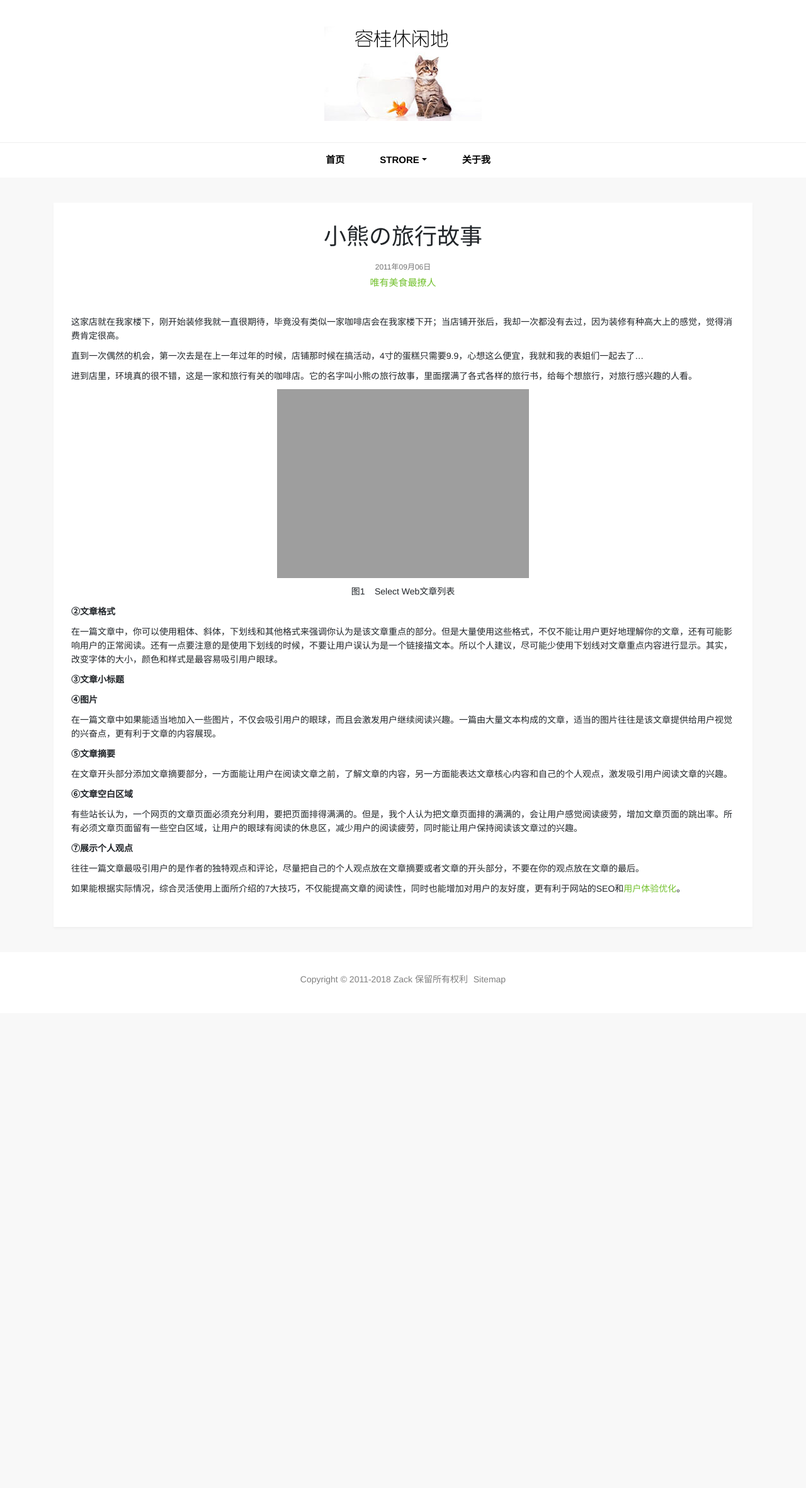
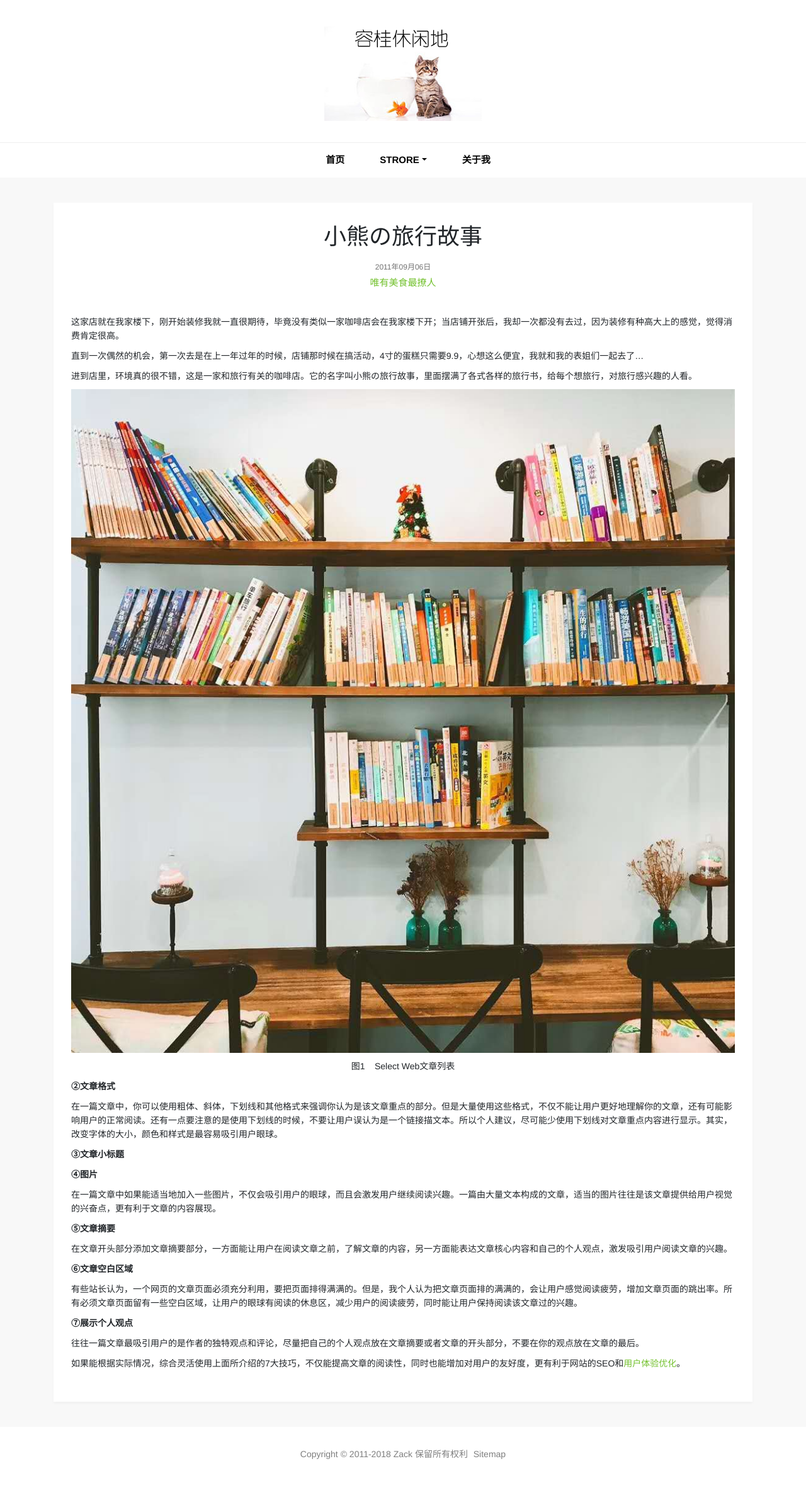
Before and after one commit to Couronnes/Couronnes.github.io, a Jekyll site: the page built from ueo/_posts/2011-09-06-web-read-skill.html, in a window 1280 px wide. Shown: the whole page at 63% size. Built offline with Jekyll 4.4.1, drawn with Linux system fonts in a browser that asks for light colours; before the commit the page ends 1609 px from its top, so only the background shows below that.

Commit message:
Update 2011-09-06-web-read-skill.html

```diff
--- a/ueo/_posts/2011-09-06-web-read-skill.html
+++ b/ueo/_posts/2011-09-06-web-read-skill.html
@@ -10,7 +10,7 @@
 <p>这家店就在我家楼下，刚开始装修我就一直很期待，毕竟没有类似一家咖啡店会在我家楼下开；当店铺开张后，我却一次都没有去过，因为装修有种高大上的感觉，觉得消费肯定很高。</p>
 <p>直到一次偶然的机会，第一次去是在上一年过年的时候，店铺那时候在搞活动，4寸的蛋糕只需要9.9，心想这么便宜，我就和我的表姐们一起去了…</p>
 <p>进到店里，环境真的很不错，这是一家和旅行有关的咖啡店。它的名字叫小熊の旅行故事，里面摆满了各式各样的旅行书，给每个想旅行，对旅行感兴趣的人看。</p>
-<p align="center"><img class="img-fluid" alt="Select Web文章列表" src="{{ site.url }}/images/ueo/web-read-skill-1.jpg"></p>
+<p align="center"><img class="img-fluid" alt="Select Web文章列表" src="{{ site.url }}/images/ueo/web-read-skill-1.jpg.jpg"></p>
 <p align="center">图1&nbsp;&nbsp;&nbsp; Select Web文章列表</p>
 <p><b>②文章格式</b></p>
 <p>在一篇文章中，你可以使用粗体、斜体，下划线和其他格式来强调你认为是该文章重点的部分。但是大量使用这些格式，不仅不能让用户更好地理解你的文章，还有可能影响用户的正常阅读。还有一点要注意的是使用下划线的时候，不要让用户误认为是一个链接描文本。所以个人建议，尽可能少使用下划线对文章重点内容进行显示。其实，改变字体的大小，颜色和样式是最容易吸引用户眼球。</p>
```
